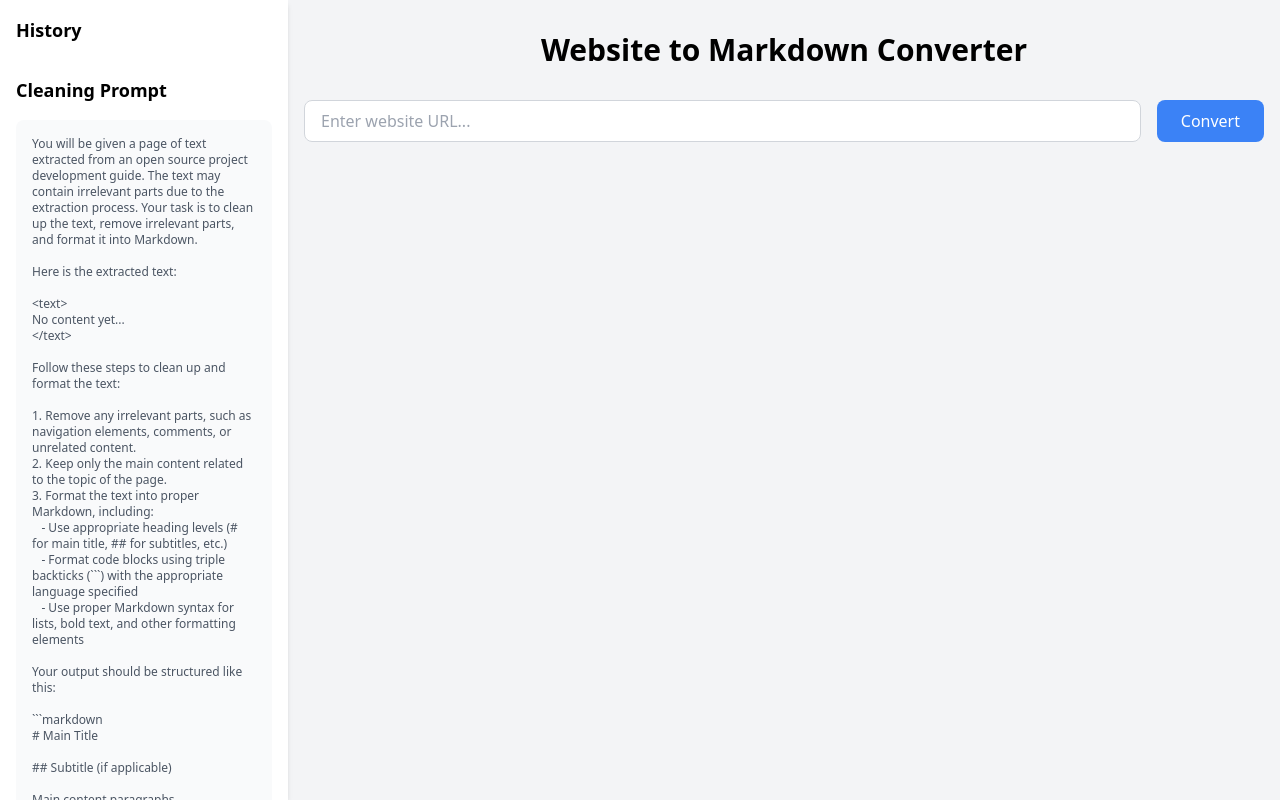
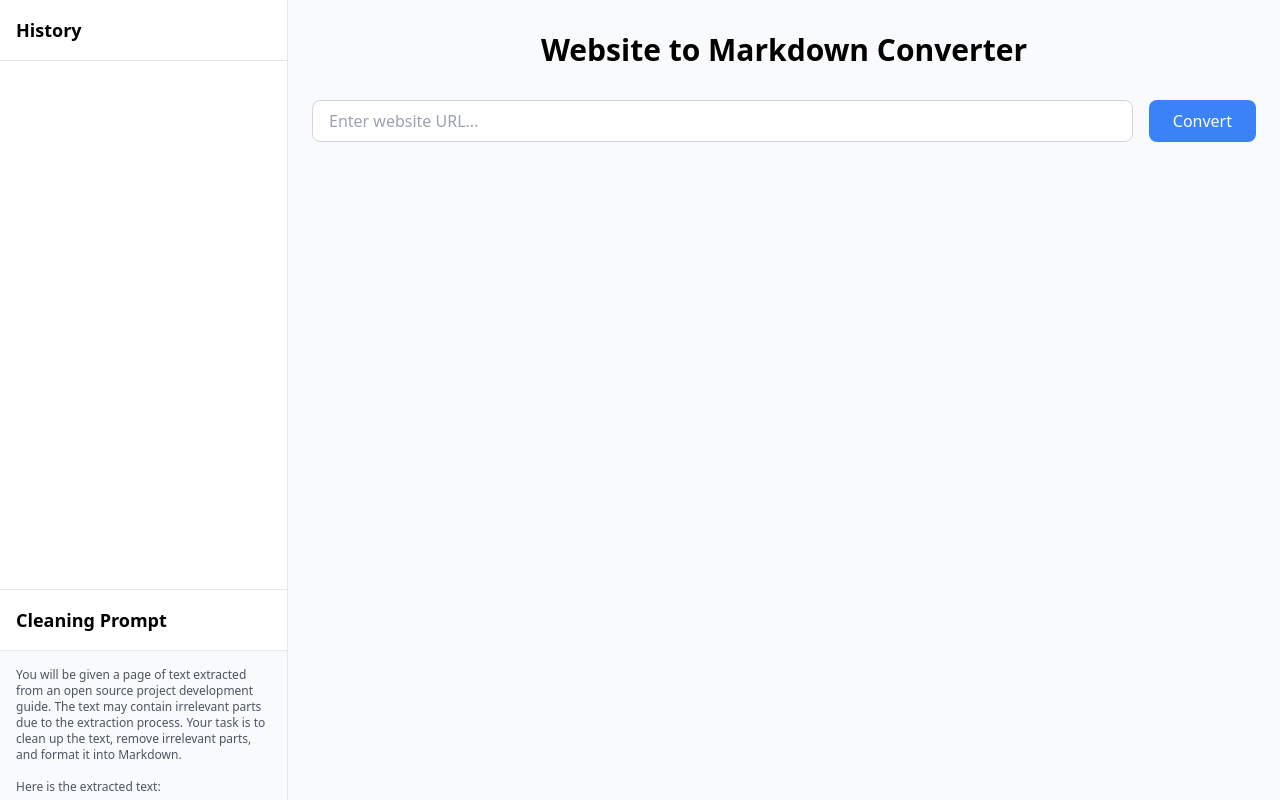
Before and after one commit to itooth/websiteToMarkdown, a Flask app: page / in a window 1280 px wide. Run offline with Flask 3, Linux system fonts and the light colour scheme; some libraries are stand-ins or nearby versions.

Commit message:
update UI

```diff
--- a/app.py
+++ b/app.py
@@ -10,6 +10,20 @@ from dotenv import load_dotenv
 load_dotenv()
 
 app = Flask(__name__)
+
+# Enable hot reloading and disable template caching in development
+app.config['TEMPLATES_AUTO_RELOAD'] = True
+app.config['SEND_FILE_MAX_AGE_DEFAULT'] = 0
+
+@app.after_request
+def add_header(response):
+    """
+    Add headers to both force latest IE rendering engine or Chrome Frame,
+    and also to cache the rendered page for 10 minutes.
+    """
+    response.headers['X-UA-Compatible'] = 'IE=Edge,chrome=1'
+    response.headers['Cache-Control'] = 'public, max-age=0'
+    return response
 
 # Define cleaning prompt template
 CLEANING_PROMPT_TEMPLATE = """You will be given a page of text extracted from an open source project development guide. The text may contain irrelevant parts due to the extraction process. Your task is to clean up the text, remove irrelevant parts, and format it into Markdown.
--- a/templates/index.html
+++ b/templates/index.html
@@ -5,6 +5,7 @@
     <meta name="viewport" content="width=device-width, initial-scale=1.0">
     <title>Website to Markdown Converter</title>
     <script src="https://cdn.tailwindcss.com"></script>
+    <script src="https://cdn.jsdelivr.net/npm/sortablejs@1.15.0/Sortable.min.js"></script>
     <style>
         .loading {
             display: none;
@@ -12,27 +13,42 @@
         .loading.active {
             display: block;
         }
+        .history-item {
+            cursor: move;
+        }
+        .history-item:hover .delete-btn {
+            display: block;
+        }
+        .delete-btn {
+            display: none;
+        }
+        .sortable-ghost {
+            opacity: 0.4;
+        }
     </style>
 </head>
 <body class="bg-gray-100 min-h-screen">
     <div class="flex h-screen">
         <!-- Sidebar -->
-        <div class="w-72 bg-white shadow-md p-4 overflow-auto">
-            <h2 class="text-lg font-semibold mb-4">History</h2>
-            <div id="historyList" class="space-y-2">
+        <div class="w-72 bg-white shadow-md border-r border-gray-200 flex flex-col">
+            <!-- History Section -->
+            <div class="flex-1 overflow-auto">
+                <h2 class="text-lg font-semibold p-4 border-b border-gray-200">History</h2>
+                <div id="historyList" class="space-y-1">
                     <!-- History items will be added here -->
                 </div>
+            </div>
 
-            <!-- Cleaning Prompt Section -->
-            <div class="mt-8">
-                <h2 class="text-lg font-semibold mb-4">Cleaning Prompt</h2>
-                <div id="cleaningPrompt" class="text-xs text-gray-600 whitespace-pre-wrap bg-gray-50 p-4 rounded-lg"></div>
+            <!-- Cleaning Prompt Section - Fixed at bottom -->
+            <div class="border-t border-gray-200">
+                <h2 class="text-lg font-semibold p-4">Cleaning Prompt</h2>
+                <div id="cleaningPrompt" class="text-xs text-gray-600 whitespace-pre-wrap bg-gray-50 p-4 border-t border-gray-200 h-[150px] overflow-auto"></div>
             </div>
         </div>
 
         <!-- Main Content -->
-        <div class="flex-1 overflow-auto">
-            <div class="container mx-auto px-4 py-8">
+        <div class="flex-1 overflow-auto bg-gray-50">
+            <div class="max-w-6xl mx-auto px-6 py-8">
                 <h1 class="text-3xl font-bold text-center mb-8">Website to Markdown Converter</h1>
 
                 <form id="convertForm" class="mb-8">
@@ -53,29 +69,31 @@
                 </div>
 
                 <div id="result" class="hidden">
-                    <div class="grid grid-cols-1 md:grid-cols-2 gap-6">
-                        <!-- Original Markdown -->
+                    <div class="grid grid-cols-2 gap-6">
+                        <!-- Original Markdown Panel -->
                         <div class="bg-white rounded-lg shadow-md p-6">
                             <div class="flex justify-between items-center mb-4">
                                 <h2 class="text-xl font-semibold">Original Markdown</h2>
-                                <button onclick="copyMarkdown('markdownOutput', this)"
-                                    class="bg-gray-100 text-gray-700 px-4 py-2 rounded hover:bg-gray-200 focus:outline-none">
+                                <button onclick="copyMarkdown('markdownOutput')"
+                                    class="bg-gray-100 hover:bg-gray-200 text-gray-700 px-4 py-2 rounded">
                                     Copy Markdown
                                 </button>
                             </div>
-                            <div id="markdownOutput" class="bg-gray-50 p-4 rounded-lg font-mono text-sm whitespace-pre-wrap h-[calc(100vh-300px)] overflow-auto"></div>
+                            <div id="markdownOutput"
+                                class="font-mono text-sm bg-gray-50 p-4 rounded-lg h-[600px] overflow-auto whitespace-pre-wrap"></div>
                         </div>
 
-                        <!-- Cleaned Markdown -->
+                        <!-- Cleaned Markdown Panel -->
                         <div class="bg-white rounded-lg shadow-md p-6">
                             <div class="flex justify-between items-center mb-4">
                                 <h2 class="text-xl font-semibold">Cleaned Markdown</h2>
-                                <button onclick="copyMarkdown('cleanedMarkdownOutput', this)"
-                                    class="bg-gray-100 text-gray-700 px-4 py-2 rounded hover:bg-gray-200 focus:outline-none">
+                                <button onclick="copyMarkdown('cleanedMarkdownOutput')"
+                                    class="bg-gray-100 hover:bg-gray-200 text-gray-700 px-4 py-2 rounded">
                                     Copy Markdown
                                 </button>
                             </div>
-                            <div id="cleanedMarkdownOutput" class="bg-gray-50 p-4 rounded-lg font-mono text-sm whitespace-pre-wrap h-[calc(100vh-300px)] overflow-auto"></div>
+                            <div id="cleanedMarkdownOutput"
+                                class="font-mono text-sm bg-gray-50 p-4 rounded-lg h-[600px] overflow-auto whitespace-pre-wrap"></div>
                         </div>
                     </div>
                 </div>
@@ -85,17 +103,18 @@
 
     <script>
         // Function to copy markdown content
-        function copyMarkdown(elementId, button) {
-            const content = document.getElementById(elementId);
-            navigator.clipboard.writeText(content.textContent)
-                .then(() => {
+        function copyMarkdown(elementId) {
+            const content = document.getElementById(elementId).textContent;
+            navigator.clipboard.writeText(content).then(() => {
+                // Find the button that triggered this
+                const button = event.target;
                 const originalText = button.textContent;
                 button.textContent = 'Copied!';
                 setTimeout(() => {
                     button.textContent = originalText;
                 }, 2000);
-                })
-                .catch(err => {
+            }).catch(err => {
+                console.error('Failed to copy text:', err);
                 alert('Failed to copy text');
             });
         }
@@ -127,12 +146,16 @@
             const historyList = document.getElementById('historyList');
             historyList.innerHTML = '';
 
-            history.forEach((item) => {
+            history.forEach((item, index) => {
                 const div = document.createElement('div');
-                div.className = 'p-3 hover:bg-gray-50 rounded cursor-pointer border border-gray-100 hover:border-gray-200';
+                div.className = 'history-item group px-4 py-2 hover:bg-gray-50 border-b border-gray-100 relative';
+                div.setAttribute('data-id', index);
+
+                const contentDiv = document.createElement('div');
+                contentDiv.className = 'cursor-pointer';
 
                 const titleDiv = document.createElement('div');
-                titleDiv.className = 'font-medium text-gray-900 mb-1';
+                titleDiv.className = 'font-medium text-gray-900 text-sm mb-1';
                 titleDiv.textContent = item.title || 'Untitled';
 
                 const urlDiv = document.createElement('div');
@@ -141,17 +164,51 @@
                 const displayUrl = url.hostname + (url.pathname.length > 1 ? url.pathname : '');
                 urlDiv.textContent = displayUrl;
 
-                div.appendChild(titleDiv);
-                div.appendChild(urlDiv);
+                // Delete button
+                const deleteBtn = document.createElement('button');
+                deleteBtn.className = 'delete-btn absolute right-2 top-1/2 -translate-y-1/2 text-gray-400 hover:text-red-500 p-1';
+                deleteBtn.innerHTML = `
+                    <svg xmlns="http://www.w3.org/2000/svg" class="h-4 w-4" fill="none" viewBox="0 0 24 24" stroke="currentColor">
+                        <path stroke-linecap="round" stroke-linejoin="round" stroke-width="2" d="M6 18L18 6M6 6l12 12" />
+                    </svg>
+                `;
+                deleteBtn.onclick = (e) => {
+                    e.stopPropagation();
+                    if (confirm('Are you sure you want to delete this item?')) {
+                        history.splice(index, 1);
+                        localStorage.setItem('conversionHistory', JSON.stringify(history));
+                        renderHistory();
+                    }
+                };
 
-                div.addEventListener('click', () => {
+                contentDiv.appendChild(titleDiv);
+                contentDiv.appendChild(urlDiv);
+                div.appendChild(contentDiv);
+                div.appendChild(deleteBtn);
+
+                contentDiv.addEventListener('click', () => {
+                    document.getElementById('urlInput').value = item.url;
                     document.getElementById('markdownOutput').textContent = item.markdown;
                     document.getElementById('cleanedMarkdownOutput').textContent = item.cleanedMarkdown;
+                    updateCleaningPrompt(item.markdown);
                     document.getElementById('result').classList.remove('hidden');
                 });
 
                 historyList.appendChild(div);
             });
+
+            // Initialize Sortable
+            if (!window.historySortable) {
+                window.historySortable = new Sortable(historyList, {
+                    animation: 150,
+                    onEnd: function(evt) {
+                        const item = history[evt.oldIndex];
+                        history.splice(evt.oldIndex, 1);
+                        history.splice(evt.newIndex, 0, item);
+                        localStorage.setItem('conversionHistory', JSON.stringify(history));
+                    }
+                });
+            }
         }
 
         // Function to update cleaning prompt
```
Also changed, not shown: dev_server.py (added, +19 -0 lines). Lines whose indentation alone changed are shown as unchanged.
